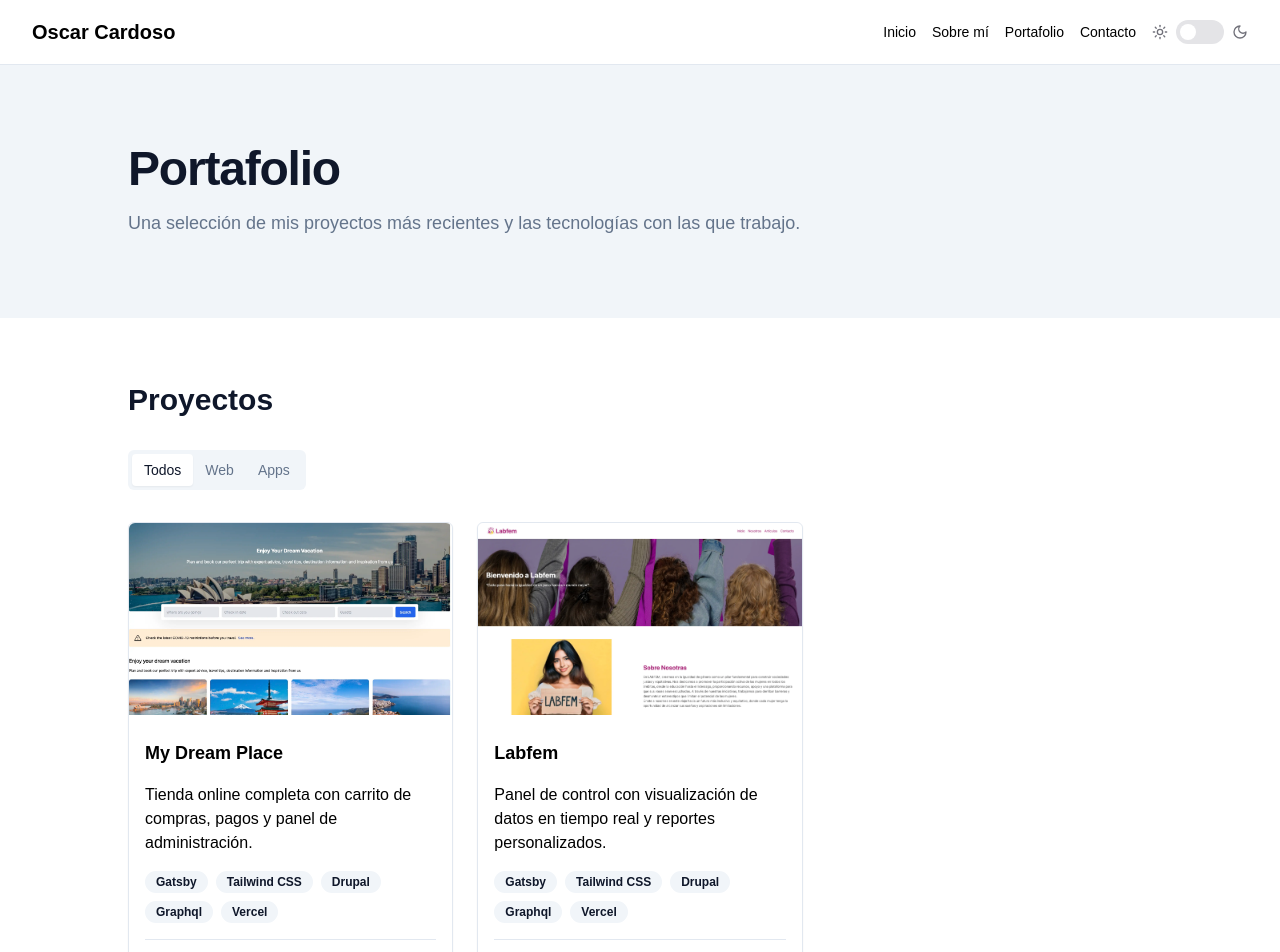
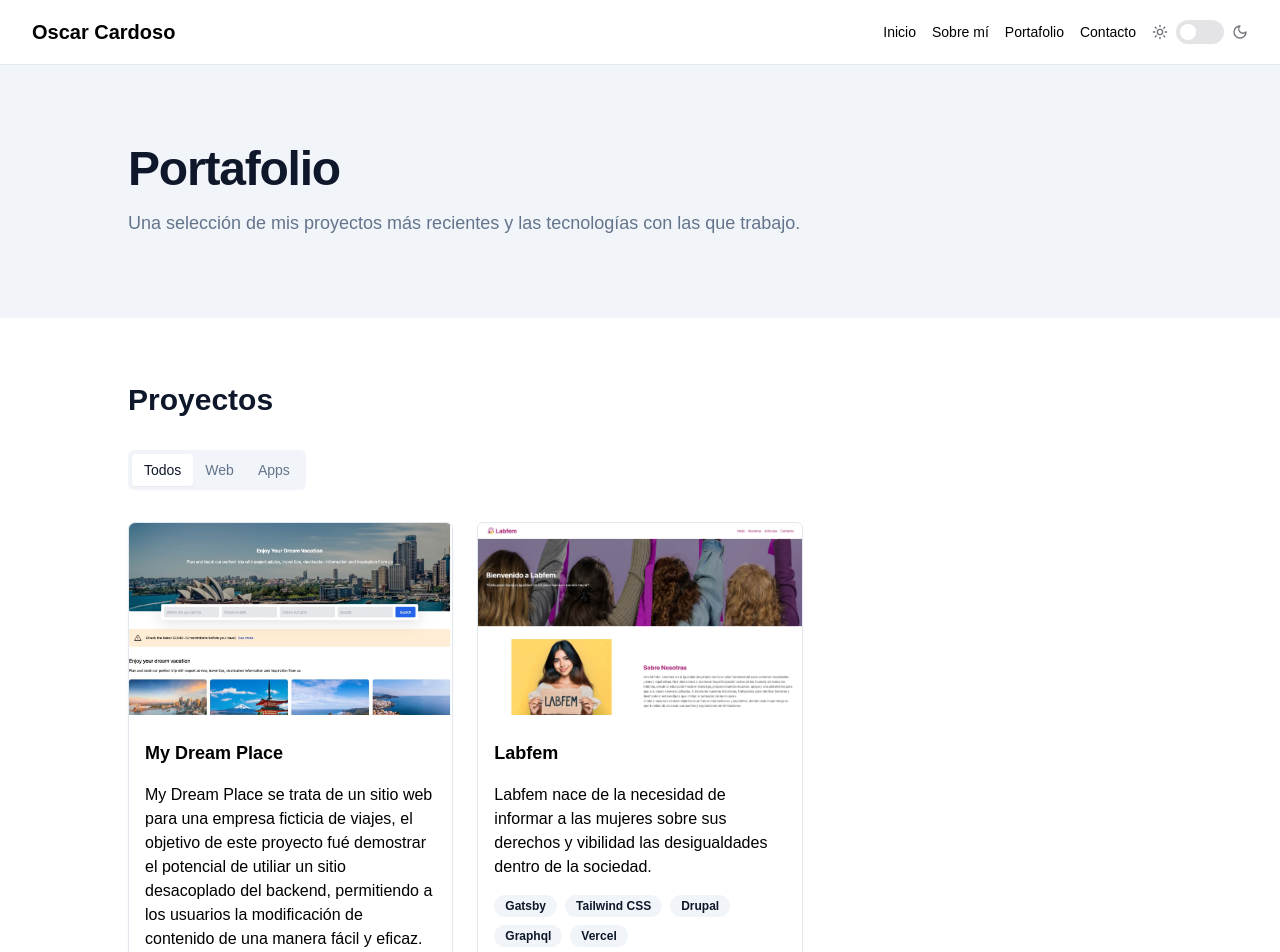
Before and after one commit to Cardozo1w/blog, a Next.js app: page /portfolio in a window 1280 px wide. Shown: the top 952 px of the page. Built offline with nearby package versions, Linux system fonts and the light colour scheme.

Commit message:
update descriptions

```diff
--- a/src/app/portfolio/page.tsx
+++ b/src/app/portfolio/page.tsx
@@ -31,7 +31,7 @@ const projects = [
     id: 1,
     title: "My Dream Place",
     description:
-      "Tienda online completa con carrito de compras, pagos y panel de administración.",
+      "My Dream Place se trata de un sitio web para una empresa ficticia de viajes, el objetivo de este proyecto fué demostrar el potencial de utiliar un sitio desacoplado del backend, permitiendo a los usuarios la modificación de contenido de una manera fácil y eficaz.",
     image: "/projects/my-dream-place.webp",
     link: "https://com-gatsby-drupal.vercel.app/",
     technologies: ["Gatsby", "Tailwind CSS", "Drupal", "Graphql", "Vercel"],
@@ -41,7 +41,7 @@ const projects = [
     id: 2,
     title: "Labfem",
     description:
-      "Panel de control con visualización de datos en tiempo real y reportes personalizados.",
+      "Labfem nace de la necesidad de informar a las mujeres sobre sus derechos y vibilidad las desigualdades dentro de la sociedad.",
     image: "/projects/labfem.webp",
     link: "https://www.labfem.vercel.app/",
     technologies: ["Gatsby", "Tailwind CSS", "Drupal", "Graphql", "Vercel"],
```
